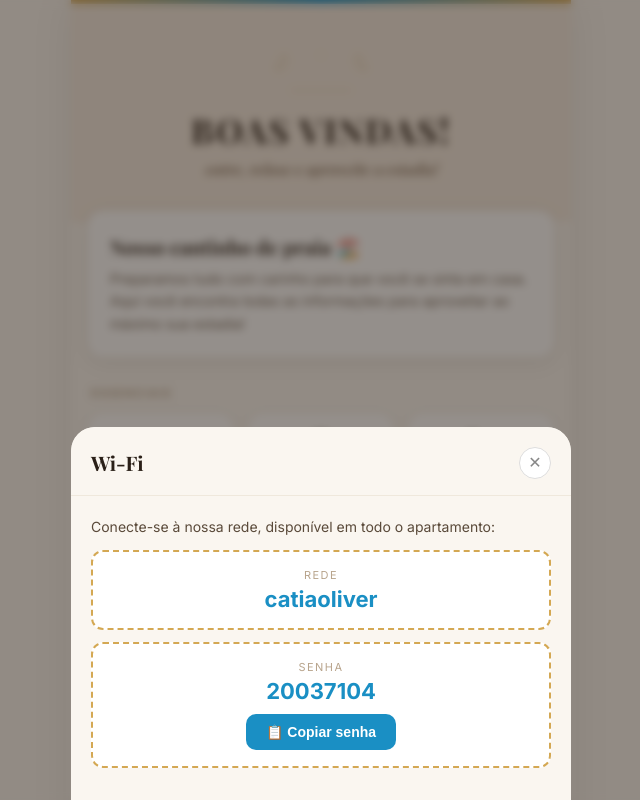
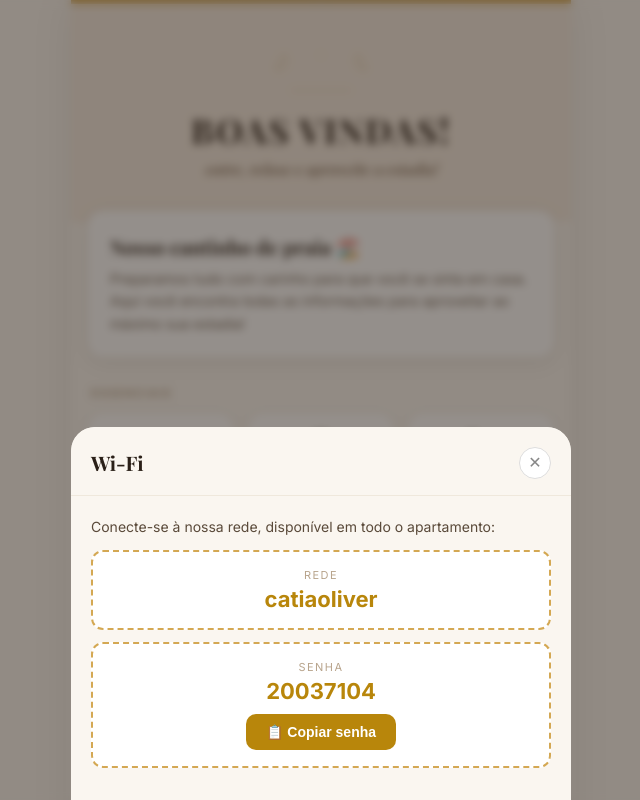
Before and after one commit to guilhermesuritex/guia-hospede, a plain HTML site: page index.html in a window 1280 px wide. Both pictures are taken after a click on the element "Wi-Fi". Shown: the top 800 px of the page, without its empty margins (319-959 px from the left). Drawn offline with nearby package versions, Linux system fonts and the light colour scheme.

Commit message:
Ajustes visuais + imagens bares + rename Onde Ir
- Barra topo: azul → dourado
- Links: #1a8fc4 → #b8860b (dourado escuro)
- Padding cards aumentado
- "Onde Comer" → "Onde Ir"
- Av. Mallet: "cheia de bares"
- Imagens: Chopp Brahma, Wall Street Bar, Barzin da Praia

Co-Authored-By: Claude Opus 4.6 <noreply@anthropic.com>

```diff
--- a/index.html
+++ b/index.html
@@ -36,7 +36,7 @@
             left: 0;
             right: 0;
             height: 4px;
-            background: linear-gradient(90deg, #d4a853, #1a8fc4, #d4a853);
+            background: linear-gradient(90deg, #d4a853, #c9a96e, #d4a853);
         }
 
         .header .shell-deco {
@@ -292,7 +292,7 @@
             font-size: 14px;
             font-weight: 700;
             margin: 20px 0 10px;
-            color: #1a8fc4;
+            color: #b8860b;
             text-transform: uppercase;
             letter-spacing: 0.5px;
         }
@@ -343,13 +343,13 @@
         .wifi-box .wifi-value {
             font-size: 22px;
             font-weight: 700;
-            color: #1a8fc4;
+            color: #b8860b;
             margin-top: 4px;
             user-select: all;
         }
 
         .copy-btn {
-            background: #1a8fc4;
+            background: #b8860b;
             color: white;
             border: none;
             border-radius: 10px;
@@ -384,7 +384,7 @@
         .place-card {
             background: white;
             border-radius: 12px;
-            margin-bottom: 10px;
+            margin-bottom: 14px;
             border: 1px solid #f0e8dc;
             overflow: hidden;
         }
@@ -414,7 +414,7 @@
 
         .place-card .place-distance {
             font-size: 12px;
-            color: #1a8fc4;
+            color: #b8860b;
             font-weight: 600;
             margin-top: 6px;
         }
@@ -497,7 +497,7 @@
         </div>
         <div class="grid-item" onclick="openModal('recomendacoes')">
             <span class="icon"><svg viewBox="0 0 24 24"><path d="M3 2v7c0 1.1.9 2 2 2h4a2 2 0 0 0 2-2V2"/><line x1="7" y1="2" x2="7" y2="22"/><path d="M21 15V2v0a5 5 0 0 0-5 5v6c0 1.1.9 2 2 2h3"/><line x1="21" y1="15" x2="21" y2="22"/></svg></span>
-            <span class="label">Onde Comer</span>
+            <span class="label">Onde Ir</span>
         </div>
         <div class="grid-item" onclick="openModal('passeios')">
             <span class="icon"><svg viewBox="0 0 24 24"><polygon points="1 6 1 22 8 18 16 22 23 18 23 2 16 6 8 2 1 6"/><line x1="8" y1="2" x2="8" y2="18"/><line x1="16" y1="6" x2="16" y2="22"/></svg></span>
@@ -660,7 +660,7 @@
                 `
             },
             recomendacoes: {
-                title: 'Onde Comer',
+                title: 'Onde Ir',
                 content: `
                     <h4>No Shopping Litoral Plaza</h4>
                     <div class="place-card">
@@ -668,20 +668,23 @@
                         <div class="place-content">
                             <div class="place-name">🎸 Hard Rock Cafe Praia Grande</div>
                             <div class="place-desc">Hambúrgueres, pratos americanos, coquetéis e cardápio infantil. Ambiente animado! R$ 80-200.</div>
-                            <div class="place-distance"><a href="https://maps.google.com/maps?ftid=0x94ce1c53ea75d47f:0xebed7380dc247256" target="_blank" style="color:#1a8fc4;text-decoration:none;">📍 Litoral Plaza Shopping — ver no mapa</a></div>
+                            <div class="place-distance"><a href="https://maps.google.com/maps?ftid=0x94ce1c53ea75d47f:0xebed7380dc247256" target="_blank" style="color:#b8860b;text-decoration:none;">📍 Litoral Plaza Shopping — ver no mapa</a></div>
                         </div>
                     </div>
                     <div class="place-card">
-                        <div class="place-name">🍺 Quiosque Chopp Brahma</div>
-                        <div class="place-desc">Chopp gelado, petiscos e ambiente descontraído no Shopping Litoral Plaza.</div>
-                        <div class="place-distance"><a href="https://maps.google.com/maps?ftid=0x94ce1c53ea75d47f:0xebed7380dc247256" target="_blank" style="color:#1a8fc4;text-decoration:none;">📍 Litoral Plaza Shopping — ver no mapa</a></div>
+                        <img class="place-img" src="img/chopp-brahma.jpg" alt="Quiosque Chopp Brahma" onerror="this.style.display='none'">
+                        <div class="place-content">
+                            <div class="place-name">🍺 Quiosque Chopp Brahma</div>
+                            <div class="place-desc">Nota 4,5 — Chopp gelado, petiscos e ambiente descontraído. R$ 40-60.</div>
+                            <div class="place-distance"><a href="https://maps.google.com/maps?ftid=0x94ce1da5c3d3a275:0x6b54cc8524f0ef56" target="_blank" style="color:#b8860b;text-decoration:none;">📍 Litoral Plaza Shopping — ver no mapa</a></div>
+                        </div>
                     </div>
                     <h4>Fast Food</h4>
                     <div class="place-card">
                         <img class="place-img" src="img/mcdonalds.jpg" alt="McDonald's Guilhermina" onerror="this.style.display='none'">
                         <div class="place-name">🍔 McDonald's Guilhermina</div>
                         <div class="place-desc">O mais perto! Cardápio infantil e mesas externas. Aberto até 5h. R$ 20-60.</div>
-                        <div class="place-distance"><a href="https://maps.google.com/?q=McDonalds+Guilhermina+Praia+Grande+SP" target="_blank" style="color:#1a8fc4;text-decoration:none;">📍 Av. Pres. Kennedy, 2600 — ver no mapa</a></div>
+                        <div class="place-distance"><a href="https://maps.google.com/?q=McDonalds+Guilhermina+Praia+Grande+SP" target="_blank" style="color:#b8860b;text-decoration:none;">📍 Av. Pres. Kennedy, 2600 — ver no mapa</a></div>
                     </div>
                     <h4>Japonês</h4>
                     <div class="place-card">
@@ -689,7 +692,7 @@
                         <div class="place-content">
                             <div class="place-name">🍣 Nayumi Sushi</div>
                             <div class="place-desc">Sushi excelente no Boqueirão. Muito bem avaliado!</div>
-                            <div class="place-distance"><a href="https://maps.google.com/maps?ftid=0x94ce1d616b6b8405:0xd132280ef582bf37" target="_blank" style="color:#1a8fc4;text-decoration:none;">📍 Ver no mapa</a></div>
+                            <div class="place-distance"><a href="https://maps.google.com/maps?ftid=0x94ce1d616b6b8405:0xd132280ef582bf37" target="_blank" style="color:#b8860b;text-decoration:none;">📍 Ver no mapa</a></div>
                         </div>
                     </div>
                     <h4>Na região</h4>
@@ -698,7 +701,7 @@
                         <div class="place-content">
                             <div class="place-name">🎪 Feirinha da Guilhermina</div>
                             <div class="place-desc">Comidas típicas, artesanato e lembranças. Imperdível! Sex, sáb, dom e feriados das 16h às 22h. Na temporada (dez-fev) funciona todos os dias!</div>
-                            <div class="place-distance"><a href="https://maps.google.com/maps?ftid=0x94ce1d3b2173f925:0xe1003aac13e43cf" target="_blank" style="color:#1a8fc4;text-decoration:none;">📍 3 min a pé — ver no mapa</a></div>
+                            <div class="place-distance"><a href="https://maps.google.com/maps?ftid=0x94ce1d3b2173f925:0xe1003aac13e43cf" target="_blank" style="color:#b8860b;text-decoration:none;">📍 3 min a pé — ver no mapa</a></div>
                         </div>
                     </div>
                     <h4>Pizzarias</h4>
@@ -707,7 +710,7 @@
                         <div class="place-content">
                             <div class="place-name">🍕 TRE Duarte Pizzaria</div>
                             <div class="place-desc">Pizzaria muito bem avaliada! Nota 4,3 com 676 avaliações. Delivery e retirada. R$ 20-100.</div>
-                            <div class="place-distance"><a href="https://maps.google.com/maps?ftid=0x94ce1ef38a157509:0xbe59e172d39eaf9e" target="_blank" style="color:#1a8fc4;text-decoration:none;">📍 R. Tupi, 900 - Vila Tupi — ver no mapa</a></div>
+                            <div class="place-distance"><a href="https://maps.google.com/maps?ftid=0x94ce1ef38a157509:0xbe59e172d39eaf9e" target="_blank" style="color:#b8860b;text-decoration:none;">📍 R. Tupi, 900 - Vila Tupi — ver no mapa</a></div>
                         </div>
                     </div>
                     <div class="place-card">
@@ -715,7 +718,7 @@
                         <div class="place-content">
                             <div class="place-name">🍕 Pizzaria Big Bug</div>
                             <div class="place-desc">Nota 4,7 com 473 avaliações! Refeição no local, delivery e retirada. R$ 20-60. Tel: (13) 3491-2821.</div>
-                            <div class="place-distance"><a href="https://maps.google.com/maps?ftid=0x94ce1c32a1e8c339:0x635e098304ec0b26" target="_blank" style="color:#1a8fc4;text-decoration:none;">📍 R. Haiti, 765 - Guilhermina — ver no mapa</a></div>
+                            <div class="place-distance"><a href="https://maps.google.com/maps?ftid=0x94ce1c32a1e8c339:0x635e098304ec0b26" target="_blank" style="color:#b8860b;text-decoration:none;">📍 R. Haiti, 765 - Guilhermina — ver no mapa</a></div>
                         </div>
                     </div>
                     <h4>Cafeteria</h4>
@@ -724,7 +727,7 @@
                         <div class="place-content">
                             <div class="place-name">🍰 Milly's Cakes</div>
                             <div class="place-desc">Nota 4,8 com 1.134 avaliações! Bolos, doces e cafés no Boqueirão. R$ 20-40.</div>
-                            <div class="place-distance"><a href="https://maps.google.com/maps?ftid=0x94ce1d72296f8bdf:0x2b989c493981e5d4" target="_blank" style="color:#1a8fc4;text-decoration:none;">📍 R. Mocóca, 227 - Boqueirão — ver no mapa</a></div>
+                            <div class="place-distance"><a href="https://maps.google.com/maps?ftid=0x94ce1d72296f8bdf:0x2b989c493981e5d4" target="_blank" style="color:#b8860b;text-decoration:none;">📍 R. Mocóca, 227 - Boqueirão — ver no mapa</a></div>
                         </div>
                     </div>
                     <h4>Sushi Delivery</h4>
@@ -732,7 +735,7 @@
                         <div class="place-content">
                             <div class="place-name">🍣 Kakkoi Sushi Bar</div>
                             <div class="place-desc">Sushi delivery na região! Peça pelo Instagram.</div>
-                            <div class="place-distance"><a href="https://www.instagram.com/kakkoisushibar/" target="_blank" style="color:#1a8fc4;text-decoration:none;">📍 Ver no Instagram</a></div>
+                            <div class="place-distance"><a href="https://www.instagram.com/kakkoisushibar/" target="_blank" style="color:#b8860b;text-decoration:none;">📍 Ver no Instagram</a></div>
                         </div>
                     </div>
                     <h4>Restaurante Brasileiro</h4>
@@ -741,7 +744,7 @@
                         <div class="place-content">
                             <div class="place-name">🍽️ Restaurante Pernambuquinhos</div>
                             <div class="place-desc">Comida nordestina nota 4,6 com 573 avaliações! Refeição no local, retirada e delivery. R$ 20-40.</div>
-                            <div class="place-distance"><a href="https://maps.google.com/maps?ftid=0x94ce1c33060d5743:0x26f37a8b875432a4" target="_blank" style="color:#1a8fc4;text-decoration:none;">📍 Av. Pres. Kennedy, 1871 - Guilhermina — ver no mapa</a></div>
+                            <div class="place-distance"><a href="https://maps.google.com/maps?ftid=0x94ce1c33060d5743:0x26f37a8b875432a4" target="_blank" style="color:#b8860b;text-decoration:none;">📍 Av. Pres. Kennedy, 1871 - Guilhermina — ver no mapa</a></div>
                         </div>
                     </div>
                     <div class="place-card">
@@ -749,7 +752,7 @@
                         <div class="place-content">
                             <div class="place-name">🍛 Quentinha de Ouro</div>
                             <div class="place-desc">Nota 4,4 — Marmitas e refeições caseiras. Delivery e retirada. R$ 20-40. Tel: (13) 3481-2161.</div>
-                            <div class="place-distance"><a href="https://maps.google.com/maps?ftid=0x94ce1d7f73a9737b:0xa9de35aee08bb683" target="_blank" style="color:#1a8fc4;text-decoration:none;">📍 R. Dr. Júlio de Mesquita Filho, 657 - Aviação — ver no mapa</a></div>
+                            <div class="place-distance"><a href="https://maps.google.com/maps?ftid=0x94ce1d7f73a9737b:0xa9de35aee08bb683" target="_blank" style="color:#b8860b;text-decoration:none;">📍 R. Dr. Júlio de Mesquita Filho, 657 - Aviação — ver no mapa</a></div>
                         </div>
                     </div>
                     <h4>Padaria</h4>
@@ -758,7 +761,7 @@
                         <div class="place-content">
                             <div class="place-name">🥐 Padaria Boa Praça II</div>
                             <div class="place-desc">A melhor padaria perto do prédio! Nota 4,4 com quase 5 mil avaliações. Lanches, cafés, bolos e salgados. R$ 20-40.</div>
-                            <div class="place-distance"><a href="https://maps.google.com/maps?ftid=0x94ce1dd22382d59b:0x80e18fef4e69a0c9" target="_blank" style="color:#1a8fc4;text-decoration:none;">📍 R. Nicarágua, 133 - Guilhermina — ver no mapa</a></div>
+                            <div class="place-distance"><a href="https://maps.google.com/maps?ftid=0x94ce1dd22382d59b:0x80e18fef4e69a0c9" target="_blank" style="color:#b8860b;text-decoration:none;">📍 R. Nicarágua, 133 - Guilhermina — ver no mapa</a></div>
                         </div>
                     </div>
                     <h4>Experiência especial</h4>
@@ -767,7 +770,7 @@
                         <div class="place-content">
                             <div class="place-name">✨ Revo Manufactory</div>
                             <div class="place-desc">Lugar incrível em Santos. Vale o passeio! Av. Dr. Epitácio Pessoa, 737 - Ponta da Praia.</div>
-                            <div class="place-distance"><a href="https://maps.google.com/?q=Revo+Manufactory+Santos+SP" target="_blank" style="color:#1a8fc4;text-decoration:none;">📍 Santos — ver no mapa</a></div>
+                            <div class="place-distance"><a href="https://maps.google.com/?q=Revo+Manufactory+Santos+SP" target="_blank" style="color:#b8860b;text-decoration:none;">📍 Santos — ver no mapa</a></div>
                         </div>
                     </div>
                     <h4>Mercados e Carnes</h4>
@@ -775,34 +778,40 @@
                         <img class="place-img" src="img/swift.jpg" alt="Swift Guilhermina" onerror="this.style.display='none'">
                         <div class="place-name">🥩 Swift - Guilhermina</div>
                         <div class="place-desc">Carnes de qualidade, frios e congelados. Pertinho do apartamento! Abre às 8h.</div>
-                        <div class="place-distance"><a href="https://maps.google.com/?q=Swift+Guilhermina+Praia+Grande+SP" target="_blank" style="color:#1a8fc4;text-decoration:none;">📍 Av. Pres. Kennedy, 2141 — ver no mapa</a></div>
+                        <div class="place-distance"><a href="https://maps.google.com/?q=Swift+Guilhermina+Praia+Grande+SP" target="_blank" style="color:#b8860b;text-decoration:none;">📍 Av. Pres. Kennedy, 2141 — ver no mapa</a></div>
                     </div>
                     <div class="place-card">
                         <img class="place-img" src="img/assai.jpg" alt="Assaí Atacadista" onerror="this.style.display='none'">
                         <div class="place-name">🛒 Assaí Atacadista</div>
                         <div class="place-desc">Compras em grande quantidade com preço baixo. Abre às 7h.</div>
-                        <div class="place-distance"><a href="https://maps.google.com/?q=Assai+Atacadista+Gloria+Praia+Grande+SP" target="_blank" style="color:#1a8fc4;text-decoration:none;">📍 Av. Min. Marcos Freire — ver no mapa</a></div>
+                        <div class="place-distance"><a href="https://maps.google.com/?q=Assai+Atacadista+Gloria+Praia+Grande+SP" target="_blank" style="color:#b8860b;text-decoration:none;">📍 Av. Min. Marcos Freire — ver no mapa</a></div>
                     </div>
                     <h4>🍻 Av. Mallet — Rua dos Bares</h4>
-                    <p style="margin-bottom:10px;font-size:13px;color:#6b5d4f;">A avenida mais famosa da noite de Praia Grande! Drinks, música e muita diversão.</p>
+                    <p style="margin-bottom:10px;font-size:13px;color:#6b5d4f;">A avenida mais famosa da noite de Praia Grande! Cheia de bares, drinks, música ao vivo e muita diversão.</p>
                     <div class="place-card">
                         <img class="place-img" src="img/av-mallet.jpg" alt="Av. Mallet - Rua dos Bares" onerror="this.style.display='none'">
                         <div class="place-name">⭐ Vixe Bar Mallet</div>
                         <div class="place-desc">Nota 4,8 — Drinks e porções impecáveis. O mais bem avaliado! R$ 40-140.</div>
                     </div>
                     <div class="place-card">
-                        <div class="place-name">⭐ Wall Street Bar</div>
-                        <div class="place-desc">Nota 4,8 — Porções de frango, costelinha barbecue e hambúrgueres. R$ 40-60.</div>
+                        <img class="place-img" src="img/wallstreet.jpg" alt="Wall Street Bar" onerror="this.style.display='none'">
+                        <div class="place-content">
+                            <div class="place-name">⭐ Wall Street Bar</div>
+                            <div class="place-desc">Nota 4,8 com 8 mil avaliações! Porções, costelinha barbecue e hambúrgueres. R$ 40-60.</div>
+                        </div>
                     </div>
                     <div class="place-card">
-                        <div class="place-name">🍸 Barzin da Praia</div>
-                        <div class="place-desc">Drinks maravilhosos, música ao vivo e ambiente incrível. R$ 40-160.</div>
+                        <img class="place-img" src="img/barzin.jpg" alt="Barzin da Praia" onerror="this.style.display='none'">
+                        <div class="place-content">
+                            <div class="place-name">🍸 Barzin da Praia</div>
+                            <div class="place-desc">Nota 4,3 com 1 mil avaliações! Drinks, porções e coquetéis. Mezanino e mesas externas. R$ 40-160.</div>
+                        </div>
                     </div>
                     <div class="place-card">
                         <div class="place-name">🍺 Matilde Bar</div>
                         <div class="place-desc">Cerveja gelada, drinks e porções muito bons. R$ 60-160.</div>
                     </div>
-                    <div class="place-distance" style="text-align:center;margin-top:8px;"><a href="https://maps.google.com/?q=Av+Mal+Mallet+Praia+Grande+SP" target="_blank" style="color:#1a8fc4;text-decoration:none;">📍 Ver Av. Mallet no mapa</a></div>
+                    <div class="place-distance" style="text-align:center;margin-top:8px;"><a href="https://maps.google.com/?q=Av+Mal+Mallet+Praia+Grande+SP" target="_blank" style="color:#b8860b;text-decoration:none;">📍 Ver Av. Mallet no mapa</a></div>
                     <p style="margin-top:16px;color:#b8a48c;font-size:13px;">💡 Pergunte à Catia! Ela tem as melhores dicas da região.</p>
                 `
             },
@@ -821,19 +830,19 @@
                         <div class="place-content">
                             <div class="place-name">🎪 Feirinha da Guilhermina</div>
                             <div class="place-desc">Artesanato, comidas típicas e lembranças. Sex, sáb, dom e feriados das 16h às 22h. Na temporada (dez-fev) funciona todos os dias!</div>
-                            <div class="place-distance"><a href="https://maps.google.com/maps?ftid=0x94ce1d3b2173f925:0xe1003aac13e43cf" target="_blank" style="color:#1a8fc4;text-decoration:none;">📍 3 min a pé — ver no mapa</a></div>
+                            <div class="place-distance"><a href="https://maps.google.com/maps?ftid=0x94ce1d3b2173f925:0xe1003aac13e43cf" target="_blank" style="color:#b8860b;text-decoration:none;">📍 3 min a pé — ver no mapa</a></div>
                         </div>
                     </div>
                     <h4>De carro</h4>
                     <div class="place-card">
                         <div class="place-name">🛍️ Shopping Litoral Plaza</div>
                         <div class="place-desc">Cinema, Hard Rock, mercado, lojas e praça de alimentação.</div>
-                        <div class="place-distance"><a href="https://maps.google.com/maps?ftid=0x94ce1c53ea75d47f:0xebed7380dc247256" target="_blank" style="color:#1a8fc4;text-decoration:none;">📍 9 min de carro — ver no mapa</a></div>
+                        <div class="place-distance"><a href="https://maps.google.com/maps?ftid=0x94ce1c53ea75d47f:0xebed7380dc247256" target="_blank" style="color:#b8860b;text-decoration:none;">📍 9 min de carro — ver no mapa</a></div>
                     </div>
                     <div class="place-card">
                         <div class="place-name">🎭 Palácio das Artes</div>
                         <div class="place-desc">Teatro, shows e atrações culturais.</div>
-                        <div class="place-distance"><a href="https://maps.google.com/maps?ftid=0x94ce1c4dc39a3269:0x8086c1722e43fc06" target="_blank" style="color:#1a8fc4;text-decoration:none;">📍 Ver no mapa</a></div>
+                        <div class="place-distance"><a href="https://maps.google.com/maps?ftid=0x94ce1c4dc39a3269:0x8086c1722e43fc06" target="_blank" style="color:#b8860b;text-decoration:none;">📍 Ver no mapa</a></div>
                     </div>
                     <div class="place-card">
                         <div class="place-name">🏙️ Centro (Boqueirão)</div>
@@ -846,7 +855,7 @@
                         <div class="place-content">
                             <div class="place-name">💧 Cachoeira da Lagoa Azul</div>
                             <div class="place-desc">Trilha incrível com lagoa de águas cristalinas em Cubatão. Aberta 24h.</div>
-                            <div class="place-distance"><a href="https://maps.google.com/?q=Cachoeira+da+Lagoa+Azul+Cubatao+SP" target="_blank" style="color:#1a8fc4;text-decoration:none;">📍 Cubatão — ver no mapa</a></div>
+                            <div class="place-distance"><a href="https://maps.google.com/?q=Cachoeira+da+Lagoa+Azul+Cubatao+SP" target="_blank" style="color:#b8860b;text-decoration:none;">📍 Cubatão — ver no mapa</a></div>
                         </div>
                     </div>
                     <div class="place-card">
@@ -854,7 +863,7 @@
                         <div class="place-content">
                             <div class="place-name">💧 Cachoeira Gleba</div>
                             <div class="place-desc">Cachoeira com água verde esmeralda. Aberta 24h. Nota 4,5 no Google.</div>
-                            <div class="place-distance"><a href="https://maps.google.com/?q=Cachoeira+Gleba+Praia+Grande+SP" target="_blank" style="color:#1a8fc4;text-decoration:none;">📍 Praia Grande — ver no mapa</a></div>
+                            <div class="place-distance"><a href="https://maps.google.com/?q=Cachoeira+Gleba+Praia+Grande+SP" target="_blank" style="color:#b8860b;text-decoration:none;">📍 Praia Grande — ver no mapa</a></div>
                         </div>
                     </div>
                     <div class="place-card">
@@ -862,7 +871,7 @@
                         <div class="place-content">
                             <div class="place-name">🌳 Parque Estadual Serra do Mar</div>
                             <div class="place-desc">Base Guariúma. Trilhas, cachoeiras, piqueniques e ciclofaixas. Abre às 9h.</div>
-                            <div class="place-distance"><a href="https://maps.google.com/?q=Parque+Estadual+Serra+do+Mar+Base+Guariuma+Praia+Grande" target="_blank" style="color:#1a8fc4;text-decoration:none;">📍 Praia Grande — ver no mapa</a></div>
+                            <div class="place-distance"><a href="https://maps.google.com/?q=Parque+Estadual+Serra+do+Mar+Base+Guariuma+Praia+Grande" target="_blank" style="color:#b8860b;text-decoration:none;">📍 Praia Grande — ver no mapa</a></div>
                         </div>
                     </div>
                 `
```
Also changed, not shown: img/barzin.jpg (added), img/chopp-brahma.jpg (added), img/wallstreet.jpg (added).
